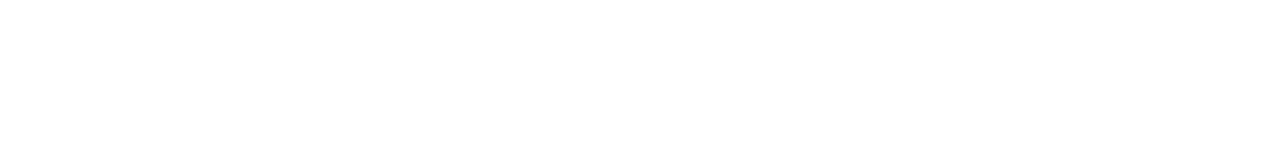
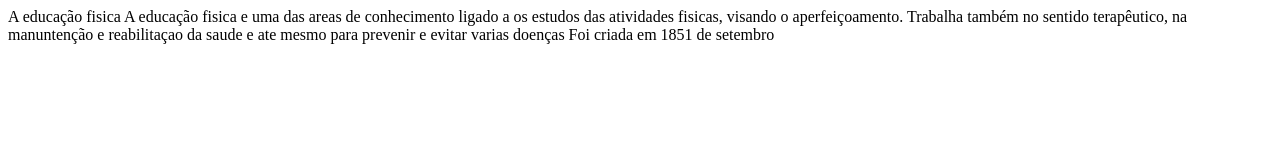
Before and after one commit to Moraesgrilo67/guilherme-HTML, a plain HTML site: page index.html in a window 1280 px wide. Drawn offline with Linux system fonts and the light colour scheme.

Commit message:
index.html

```diff
--- a/index.html
+++ b/index.html
@@ -6,6 +6,14 @@
     <title>Document</title>
 </head>
 <body>
+ A educação fisica
+
+ A educação fisica e uma das areas de conhecimento ligado a os estudos das atividades fisicas, visando
+ o aperfeiçoamento.
+
+ Trabalha também no sentido terapêutico, na manuntenção e reabilitaçao da saude e ate mesmo para prevenir e evitar varias doenças
+
+ Foi criada em 1851 de setembro
 
 </body>
 </html>
```
